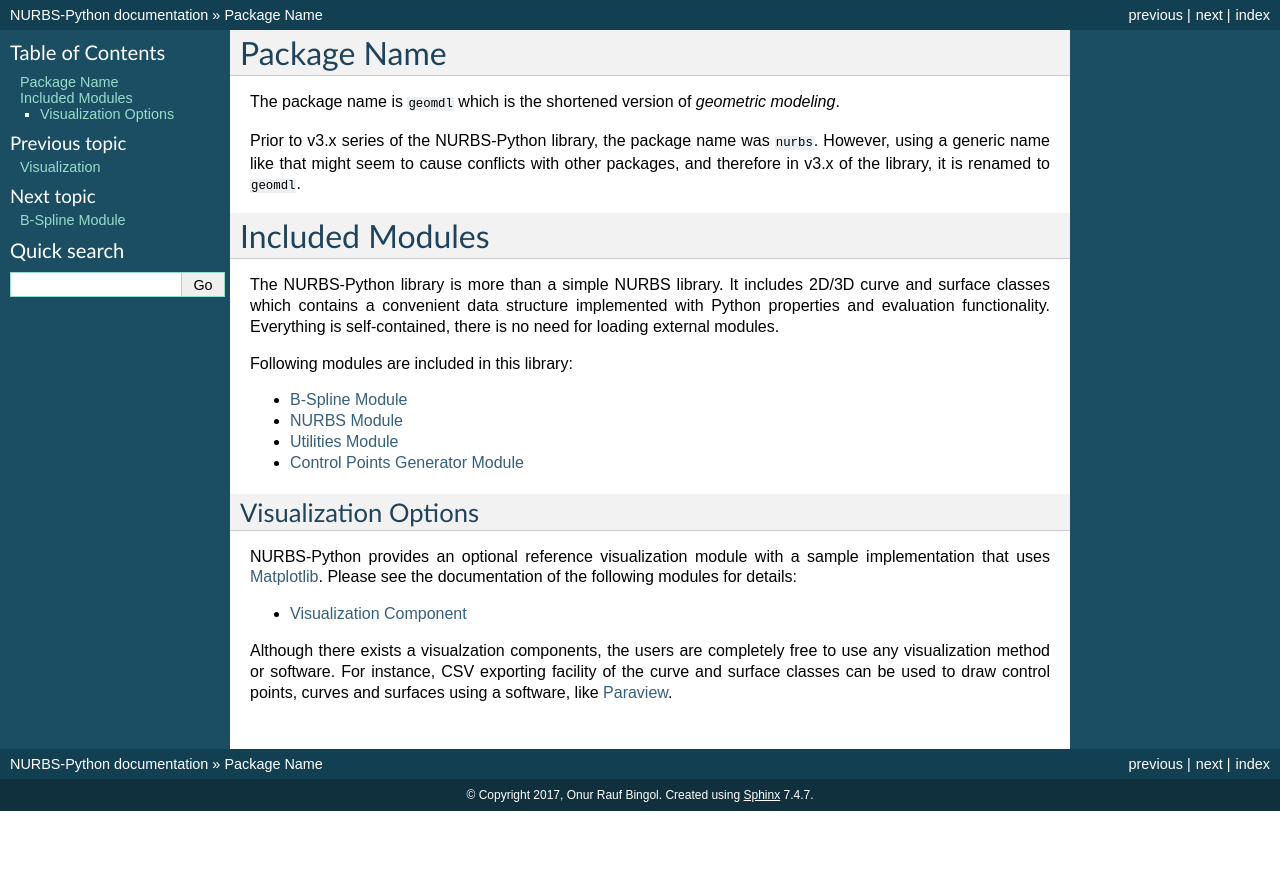
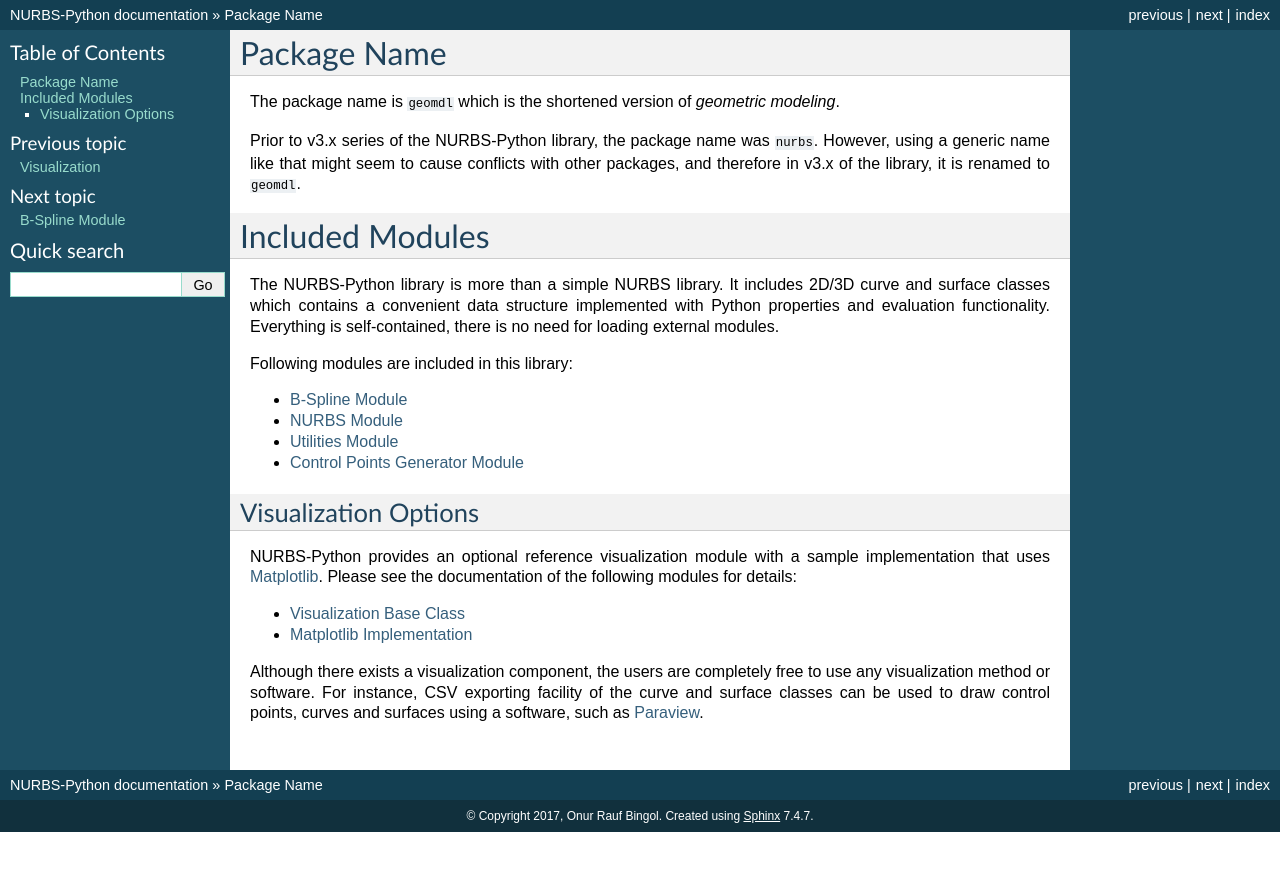
Before and after one commit to orbingol/NURBS-Python, a Sphinx documentation site: the page built from docs/modules.rst, in a window 1280 px wide. Shown: the top 871 px of the page. Built offline with Sphinx 7.4.7, drawn with Linux system fonts in a browser that asks for light colours; formulas are drawn with MathJax 3.

Commit message:
Update visualization component documentation

```diff
--- a/docs/modules.rst
+++ b/docs/modules.rst
@@ -34,10 +34,11 @@ NURBS-Python provides an optional reference visualization module with a sample i
 .. toctree::
     :maxdepth: 1
 
-    module_visualization
+    module_vis_base
+    module_vis_mpl
 
-Although there exists a visualzation components, the users are completely free to use any visualization method
+Although there exists a visualization component, the users are completely free to use any visualization method
 or software. For instance, CSV exporting facility of the curve and surface classes can be used to draw control points,
-curves and surfaces using a software, like Paraview_.
+curves and surfaces using a software, such as Paraview_.
 
 .. _Paraview: https://www.paraview.org/
```
Also changed, not shown: docs/module_vis_base.rst (added, +11 -0 lines), docs/module_vis_mpl.rst (added, +10 -0 lines), docs/module_visualization.rst (deleted, +0 -27 lines).
